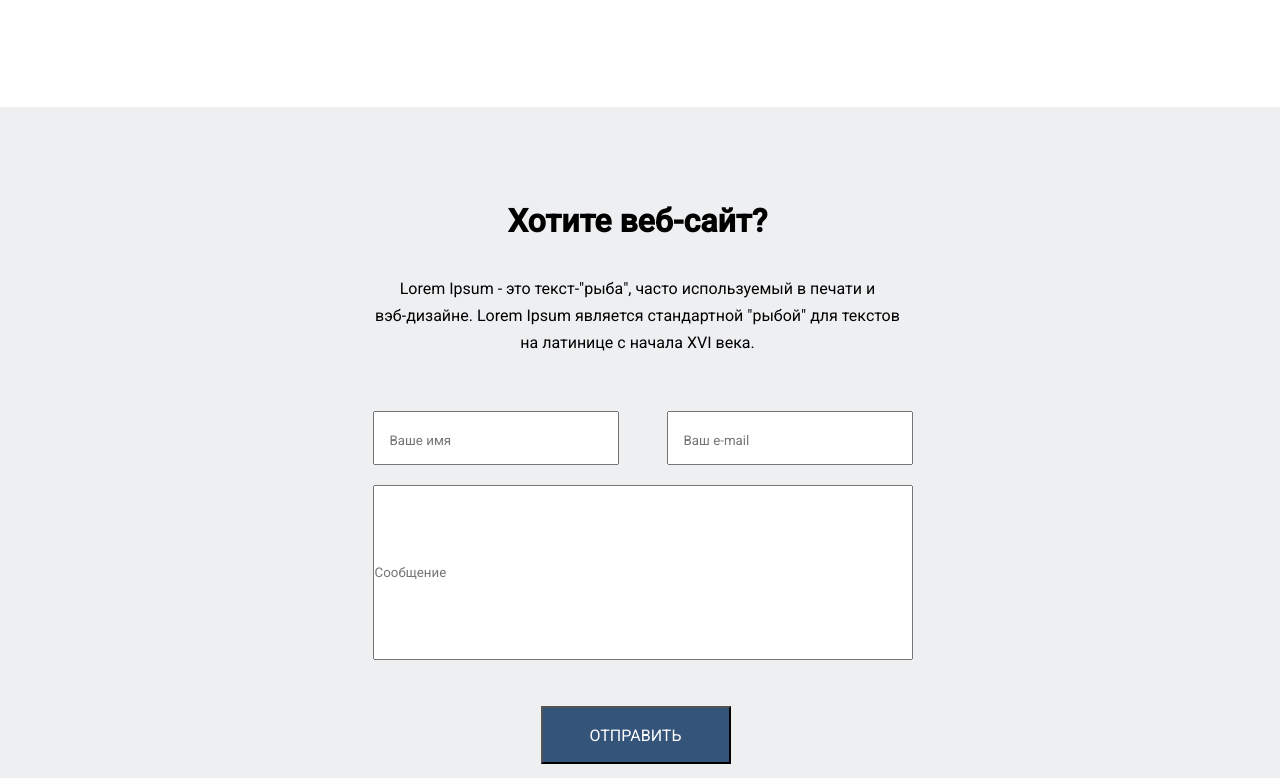
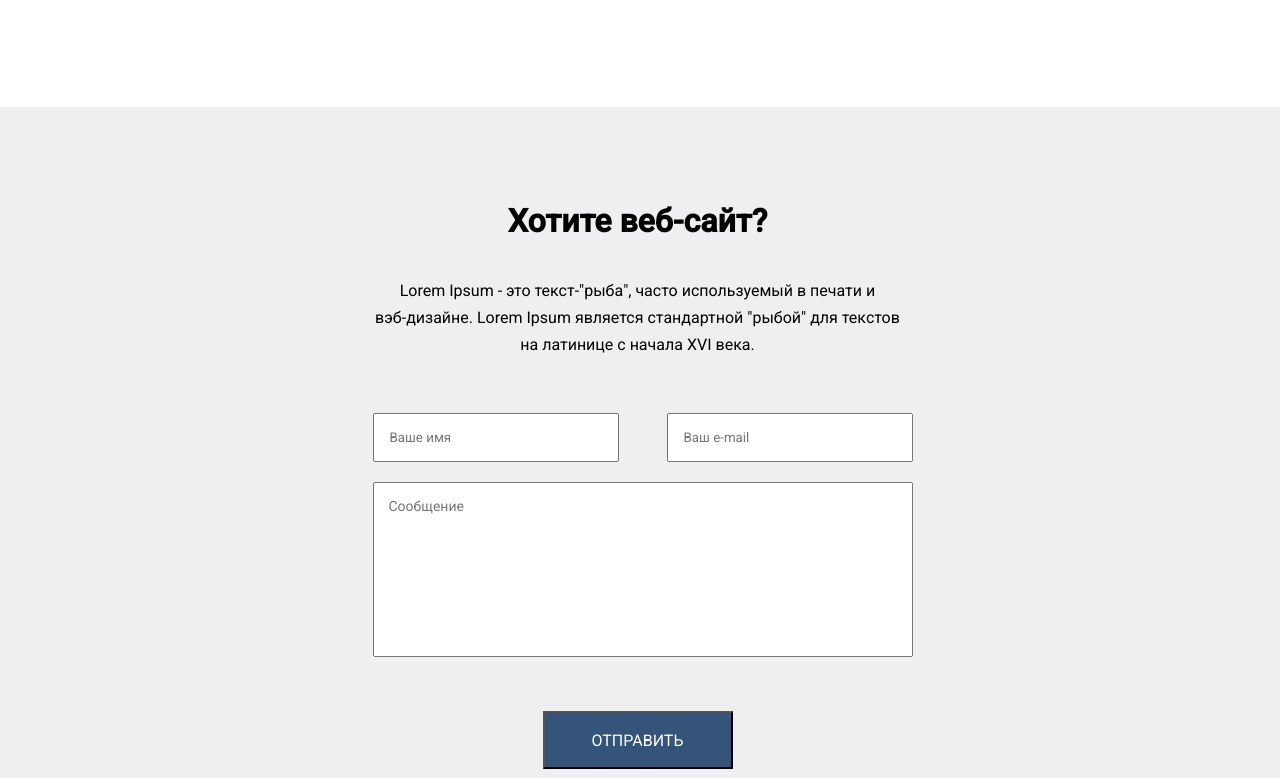
Before and after one commit to Oladusky/7.advanced-css, a plain HTML site: page index.html in a window 1280 px wide. Shown: the part 4142-4920 px from the top of the page. Drawn offline with Linux system fonts and the light colour scheme.

Commit message:
-text-area

```diff
--- a/index.html
+++ b/index.html
@@ -195,7 +195,7 @@
                         <input class="offer-email" type="email" placeholder="Ваш e-mail">
                         </div>
                     <div class="offer-section-text">
-                    <input class="offer-text" type="text" placeholder="Сообщение">
+                        <textarea class="text-area" name="textarea" placeholder="Сообщение" ></textarea>
                     </div>
                     <button class="button-2">Отправить</button>
                 </div>
--- a/style.css
+++ b/style.css
@@ -162,9 +162,6 @@ h1 {
     margin-bottom: 28px;
 }
 
-.skills_name {
-
-}
 progress {
     height: 6px;
     width: 445px;
@@ -314,13 +311,14 @@ progress {
 .offer-text-main {
     text-align: center;
     max-width: 540px;
-    padding-top: 95px;
+    margin-top: 95px;
+
 
 }
 
 .h2-form {
     font-size: 32px;
-    padding-bottom: 35px;
+    margin-bottom: 37px;
 }
 
 .text-form{
@@ -335,19 +333,22 @@ progress {
 }
 
 .offer-name, .offer-email {
-    padding: 20px 75px 15px 15px;
+    padding: 15px 75px 15px 15px;
 }
 
 .offer-section-text {
     margin: 0 0 20px 5px;
+
 }
 
-.offer-text {
-    margin: 0 auto;
-    width: 540px;
-    height: 175px;
+.text-area {
+   resize: none;
+   width: 540px;
+   height: 175px;
+   padding: 15px 0 15px 15px;
+   font-size: 14px;
+
 }
-
 
 .button-2 {
     width: 190px;
@@ -357,14 +358,15 @@ progress {
     font-size: 16px;
     cursor: pointer;
     text-transform: uppercase;
-    margin-left: 173px;
-    margin-top: 26px;
+    margin-left: 175px;
+    margin-top: 30px;
     margin-bottom: 100px;
 }
 
 .button-2:hover {
     background-color: rgb(82, 154, 203);
 }
+
 
 /*footer*/
 
```
